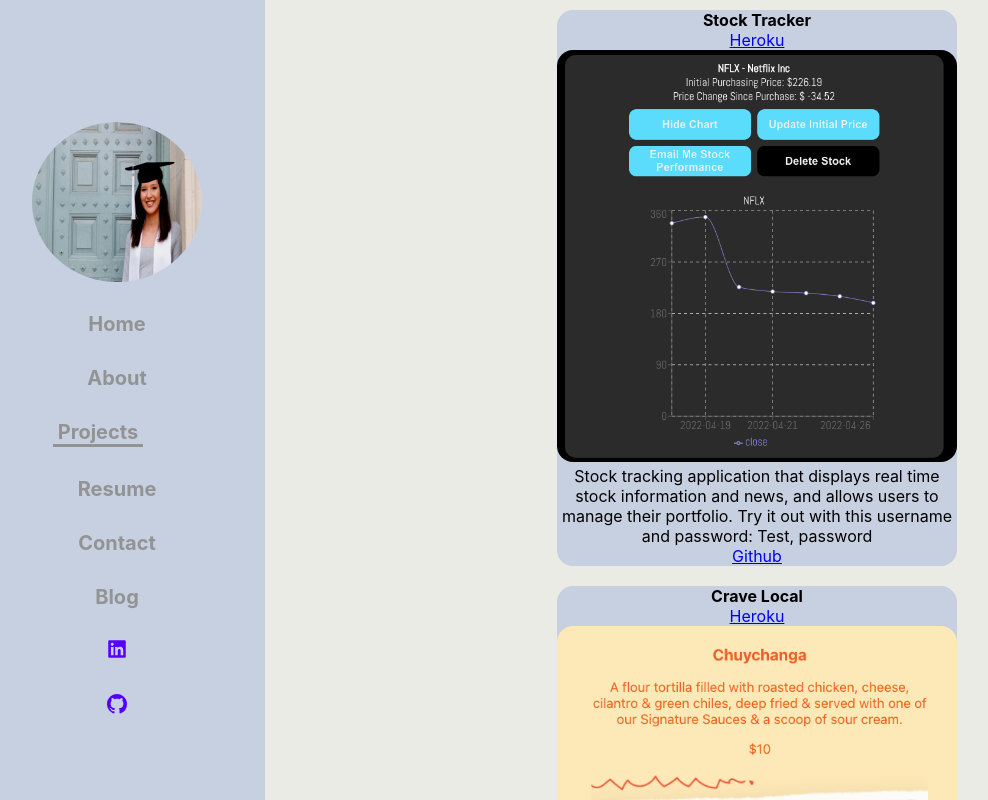
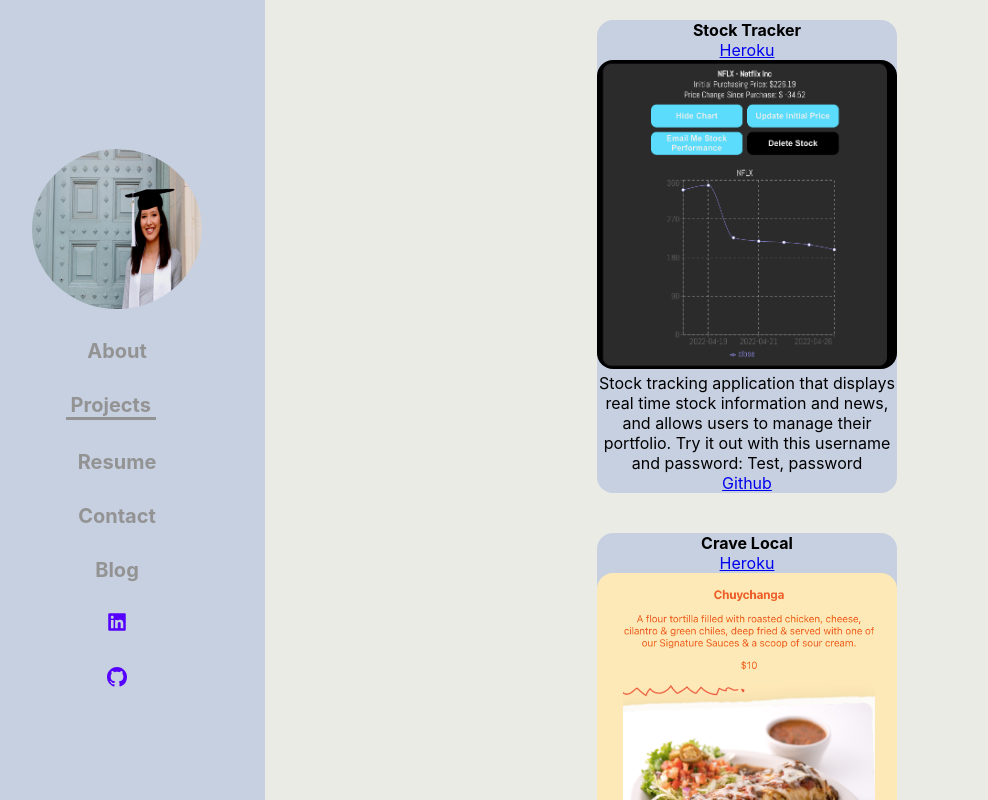
Before and after one commit to felipamendez/portfolio, a React (Create React App) app: page /projects in a window 1280 px wide. Shown: the top 800 px of the page, without its empty margins (31-1019 px from the left). Built offline with nearby package versions, Linux system fonts and the light colour scheme.

Commit message:
added projects and styles

```diff
--- a/package.json
+++ b/package.json
@@ -11,6 +11,7 @@
     "react-icons": "^4.3.1",
     "react-router-dom": "^6.3.0",
     "react-scripts": "5.0.1",
+    "react-scroll": "^1.8.7",
     "web-vitals": "^2.1.4"
   },
   "scripts": {
--- a/src/App.css
+++ b/src/App.css
@@ -20,6 +20,7 @@
   flex-direction: column;
   float: left;
   height: 100vh;
+  overflow: auto;
   width: 20%;
   background-color: rgb(199, 208, 225);
   gap: 30px;
@@ -27,26 +28,16 @@
   justify-content: center;
   align-content: center;
   text-align: center;
+  padding-bottom: 100%;
 }
-
-/* .navlink-container > * {
-  display: flex;
-  justify-content: center;
-  align-content: center;
-} */
 
 .navlink {
   text-decoration: none;
-  /* display: flex;
-  justify-content: center;
-  align-content: center; */
   float: none;
   color: rgb(147, 147, 147);
   font-weight: bold;
   font-size: 20px;
-  /* width: 100px; */
   text-align: center;
-  /* padding-left: 30%; */
 }
 
 .link-active {
@@ -56,7 +47,7 @@
   font-size: 20px;
   border-bottom: solid;
   width: 90px;
-  margin-left: 25%;
+  margin-left: 30%;
 }
 
 .circle-img {
@@ -69,14 +60,14 @@
 }
 
 .project-card {
-  width: 400px;
+  width: 300px;
   background-color: rgb(199, 208, 225);
   border-radius: 1em;
 }
 
 .card-container {
-  display: flex;
-  flex-direction: row;
+  display: grid;
+  grid-template-columns: auto auto;
   justify-content: center;
   align-content: center;
   padding: 10px;
@@ -84,7 +75,7 @@
 }
 
 .image {
-  width: 400px;
+  width: 300px;
   border-radius: 1em;
 }
 
--- a/src/components/About.js
+++ b/src/components/About.js
@@ -2,6 +2,7 @@
 
     return (
         <div>
+            <div>Felipa Mendez</div>
             Full-Stack Developer with experience in Ruby, Rails, React and JavaScript based programming and a background in email development. Possess strong skills in mentoring and project management that help teams develop professionally and increase project efficiency.
         </div>
     )
--- a/src/components/Home.js
+++ b/src/components/Home.js
@@ -4,7 +4,7 @@
 
     return (
         <div>
-            <div>Felipa Mendez</div>
+
             {/* <img src={image} alt="Felipa Mendez" className="img"/> */}
         </div>
     )
--- a/src/components/Navbar.js
+++ b/src/components/Navbar.js
@@ -8,9 +8,9 @@
     return (
         <div className="navlink-container">
                 <img src={image} alt="Felipa Mendez" className="circle-img"/>
-               <NavLink to="/"  className={({ isActive }) => (isActive ? "link-active" : "navlink")}>
+               {/* <NavLink to="/"  className={({ isActive }) => (isActive ? "link-active" : "navlink")}>
                    <div> Home </div>
-                </NavLink>
+                </NavLink> */}
                 <NavLink to="about" className={({ isActive }) => (isActive ? "link-active" : "navlink")}>
                     <div>  About </div>
                 </NavLink>
--- a/src/components/Projects.js
+++ b/src/components/Projects.js
@@ -48,7 +48,7 @@
     //   console.log(projects)
 
       let singleProject = projects.map((project) => {return (
-        <div >
+        <div className="card-container" >
             <ProjectCard project={project}/>
         </div>)
     })
```
Also changed, not shown: 1 other file (tests, documents, lock files or other folders).
